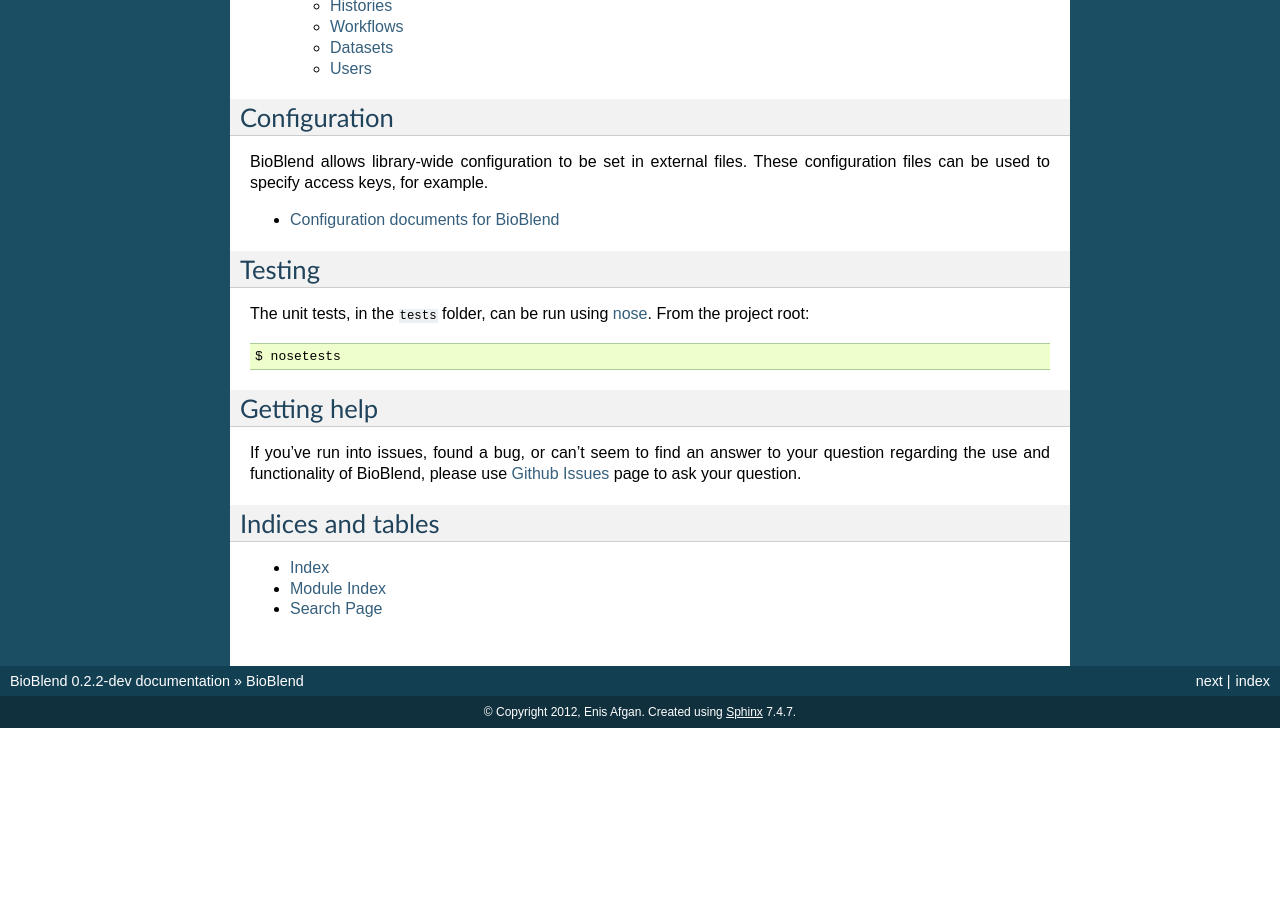
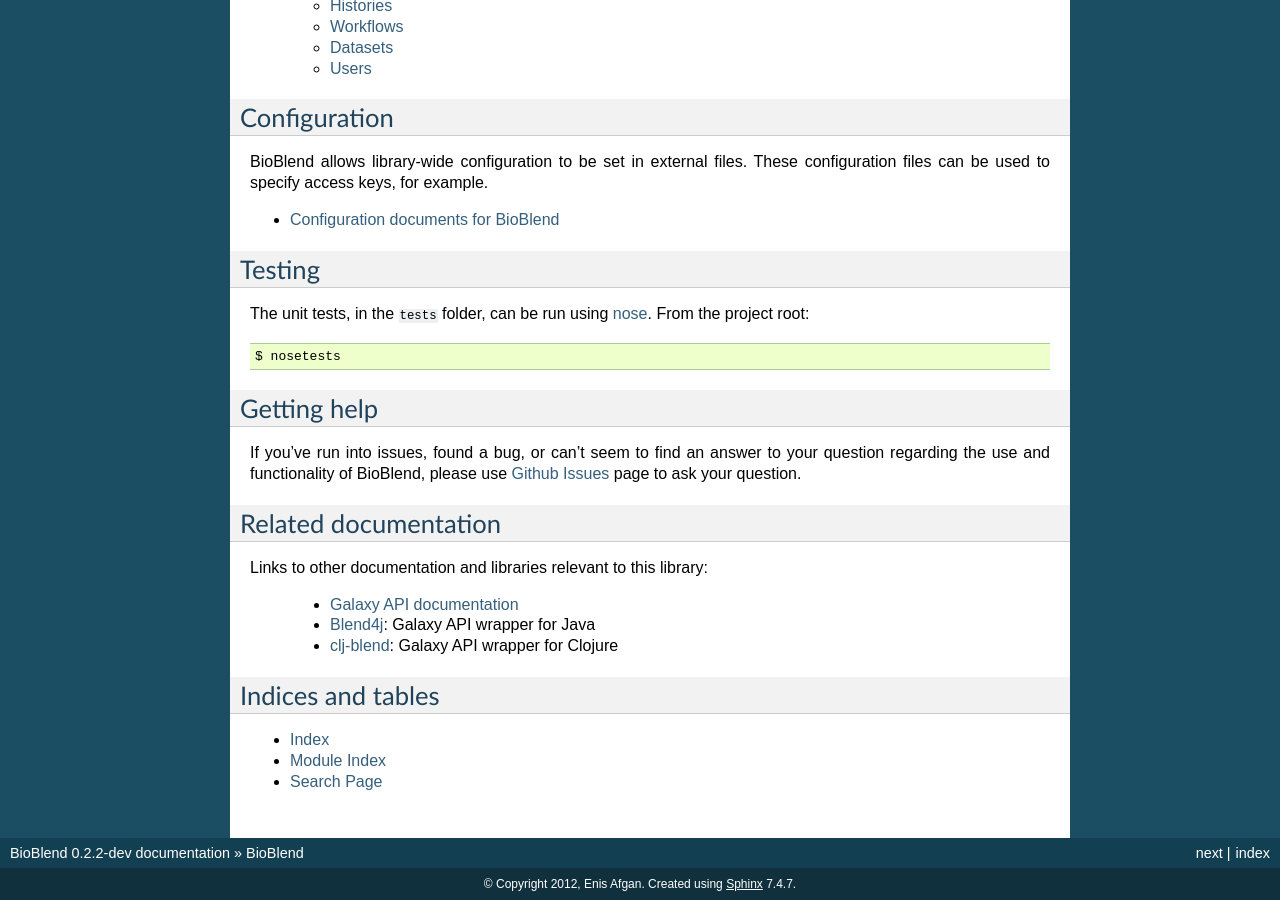
Before and after one commit to galaxyproject/bioblend, a Sphinx documentation site: the page built from docs/index.rst, in a window 1280 px wide and 900 px high, scrolled down 2003 px. Built offline with Sphinx 7.4.7, drawn with Linux system fonts in a browser that asks for light colours; before the commit the page ends 2731 px from its top, so only the background shows below that; some of the changed text lies outside the part shown.

Commit message:
Update docs

```diff
--- a/docs/index.rst
+++ b/docs/index.rst
@@ -115,6 +115,15 @@
 `Github Issues <https://github.com/afgane/bioblend/issues>`_ page to ask your
 question.
 
+Related documentation
+=====================
+
+Links to other documentation and libraries relevant to this library:
+
+    * `Galaxy API documentation <http://wiki.galaxyproject.org/Learn/API>`_
+    * `Blend4j <https://github.com/jmchilton/blend4j>`_: Galaxy API wrapper for Java
+    * `clj-blend <https://github.com/chapmanb/clj-blend>`_: Galaxy API wrapper for Clojure
+
 Indices and tables
 ==================
 
```
Also changed, not shown: 5 other files.
